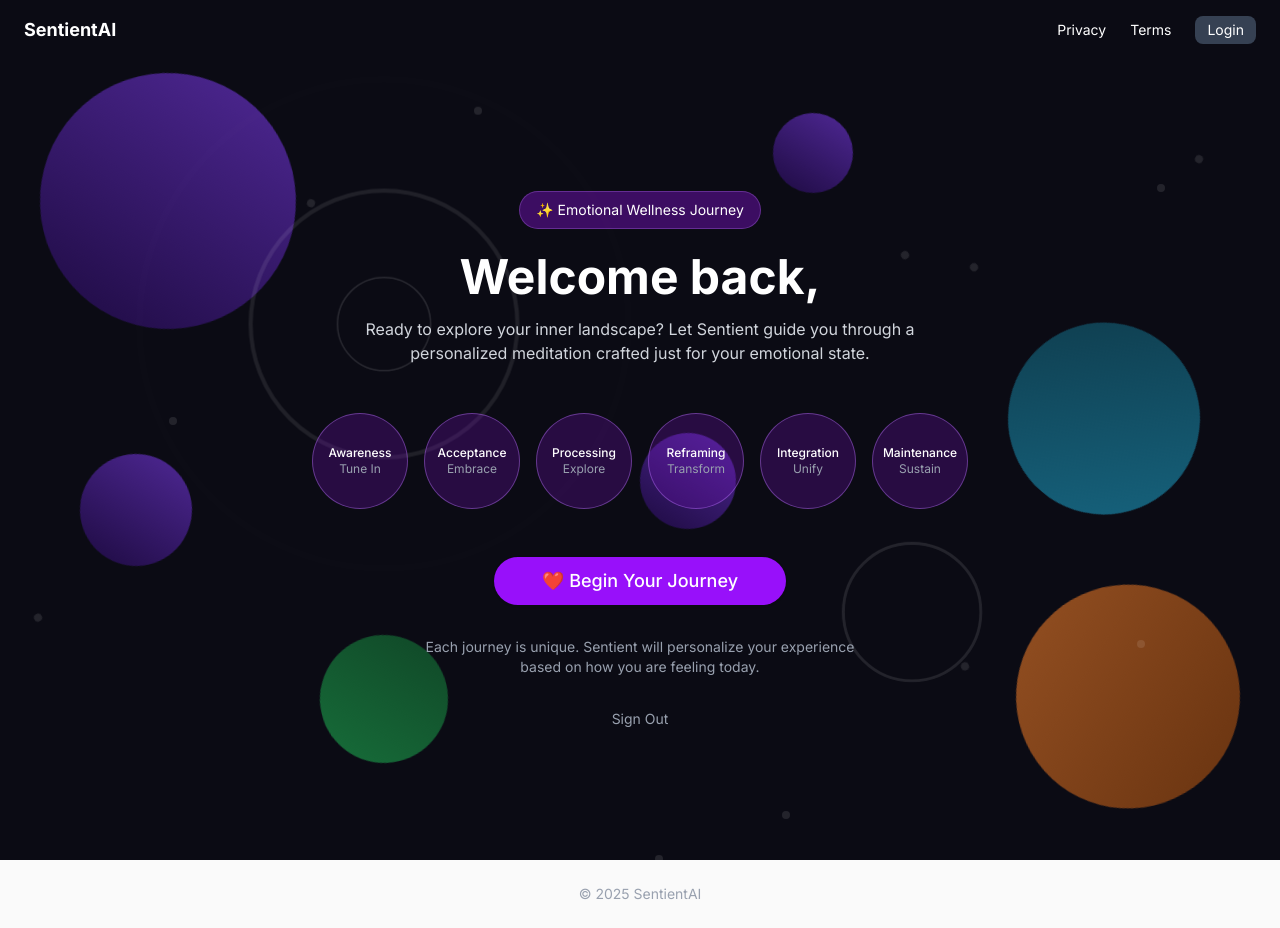
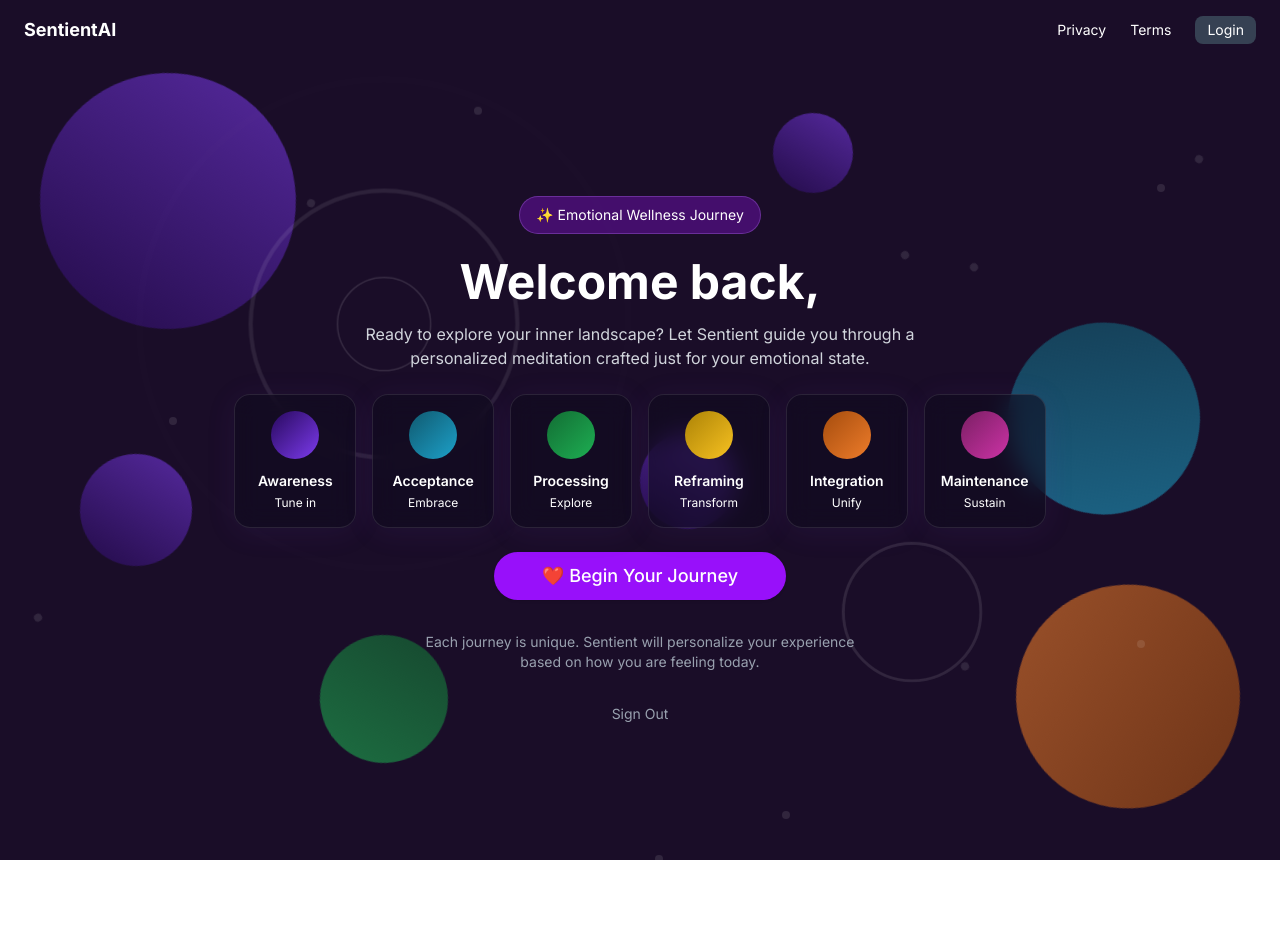
Before and after one commit to jyse/sentient-ai-app, a Next.js app: page / in a window 1280 px wide. After the commit the page ends 860 px from the top, so only its background shows below. Built offline with nearby package versions, Linux system fonts and the light colour scheme; no server answers.

Commit message:
changing the cards on check-in page

```diff
--- a/src/app/(main)/check-in/page.tsx
+++ b/src/app/(main)/check-in/page.tsx
@@ -4,6 +4,7 @@ import { useState } from "react";
 import { useRouter, useSearchParams } from "next/navigation";
 import { supabase } from "@/lib/supabaseClient";
 import { Button } from "@/components/ui/button";
+import PlanetBackground from "@/components/visuals/PlanetBackground";
 
 const MOODS = [
   {
@@ -112,21 +113,10 @@ export default function CheckInPage() {
   };
 
   return (
-    <div className="min-h-screen bg-purple-950 text-white relative overflow-hidden">
-      {/* Floating Orbs */}
-      <div className="absolute top-20 left-20 w-48 h-48 bg-purple-600 rounded-full blur-3xl opacity-60" />
-      <div className="absolute top-10 right-32 w-32 h-32 bg-purple-500 rounded-full blur-3xl opacity-40" />
-      <div className="absolute bottom-32 left-1/3 w-64 h-64 bg-teal-600 rounded-full blur-3xl opacity-50" />
-      <div className="absolute bottom-20 right-20 w-56 h-56 bg-orange-600 rounded-full blur-3xl opacity-50" />
+    <div className="min-h-screen bg-brand text-white relative overflow-hidden">
+      <PlanetBackground />
 
       <div className="relative z-10 min-h-screen flex flex-col items-center justify-center p-8">
-        {/* Progress Dots */}
-        <div className="flex gap-2 mb-8">
-          <div className="w-2 h-2 bg-purple-500 rounded-full" />
-          <div className="w-2 h-2 bg-purple-800 rounded-full" />
-          <div className="w-2 h-2 bg-purple-800 rounded-full" />
-        </div>
-
         {/* Title */}
         <h2 className="text-2xl font-semibold mb-4 text-center">
           How are you feeling right now?
@@ -146,7 +136,7 @@ export default function CheckInPage() {
                 ${
                   selectedMood === mood.id
                     ? "bg-gray-800 border-purple-500 scale-105"
-                    : "bg-gray-900/50 border-gray-700 hover:bg-gray-800/70 hover:border-gray-600"
+                    : "bg-[#0f0b1e99] border-gray-700 hover:bg-gray-800/70 hover:border-gray-600"
                 }
               `}
             >
--- a/src/app/(main)/layout.tsx
+++ b/src/app/(main)/layout.tsx
@@ -8,10 +8,9 @@ export default function MainLayout({
   children: React.ReactNode;
 }) {
   return (
-    <div className="min-h-screen flex flex-col bg-neutral-50 text-gray-800">
+    <div className="min-h-screen flex flex-col text-gray-800">
       <Header />
       <main className="flex-1">{children}</main>
-      <Footer />
     </div>
   );
 }
--- a/src/app/(main)/page.tsx
+++ b/src/app/(main)/page.tsx
@@ -7,16 +7,12 @@ import { User } from "@supabase/supabase-js";
 import { Button } from "@/components/ui/button";
 import PlanetBackground from "@/components/visuals/PlanetBackground";
 
-const PHASES = [
-  { id: "awareness", label: "Awareness", subtitle: "Tune In" },
-  { id: "acceptance", label: "Acceptance", subtitle: "Embrace" },
-  { id: "processing", label: "Processing", subtitle: "Explore" },
-  { id: "reframing", label: "Reframing", subtitle: "Transform" },
-  { id: "integration", label: "Integration", subtitle: "Unify" },
-  { id: "maintenance", label: "Maintenance", subtitle: "Sustain" }
+const FALLBACK_NAMES = [
+  "Celestial Being, Explorer",
+  "Seeker",
+  "Traveler",
+  "Beautiful Soul, Cowboy of Life"
 ];
-
-const FALLBACK_NAMES = ["Explorer", "Seeker", "Traveler", "Beautiful soul"];
 
 export default function MainPage() {
   const [user, setUser] = useState<User | null>(null);
@@ -80,25 +76,61 @@ export default function MainPage() {
           Welcome back, <span className="text-purple-300">{userName}</span>
         </h1>
 
-        <p className="text-gray-300 text-center max-w-xl mb-12">
+        <p className="text-gray-300 text-center max-w-xl mb-6">
           Ready to explore your inner landscape? Let Sentient guide you through
           a personalized meditation crafted just for your emotional state.
         </p>
 
-        {/* Phase buttons */}
-        <div className="flex gap-4 mb-12 flex-wrap justify-center max-w-3xl">
-          {PHASES.map((phase) => (
-            <button
-              key={phase.id}
-              className="flex flex-col items-center justify-center w-24 h-24 rounded-full bg-purple-800/30 border border-purple-400/40 hover:bg-purple-700/40 hover:scale-110 transition-all duration-300"
+        {/* Emotional Journey Preview */}
+        <div className="grid grid-cols-2 lg:grid-cols-6 gap-4 max-w-5xl mx-auto mb-6">
+          {[
+            {
+              name: "Awareness",
+              color: "bg-gradient-awareness",
+              description: "Tune in"
+            },
+            {
+              name: "Acceptance",
+              color: "bg-gradient-acceptance",
+              description: "Embrace"
+            },
+            {
+              name: "Processing",
+              color: "bg-gradient-processing",
+              description: "Explore"
+            },
+            {
+              name: "Reframing",
+              color: "bg-gradient-reframing",
+              description: "Transform"
+            },
+            {
+              name: "Integration",
+              color: "bg-gradient-integration",
+              description: "Unify"
+            },
+            {
+              name: "Maintenance",
+              color: "bg-gradient-maintenance",
+              description: "Sustain"
+            }
+          ].map((phase, index) => (
+            <div
+              key={phase.name}
+              className="card-zen p-4 text-center transform hover:scale-105 transition-zen"
+              style={{ animationDelay: `${index * 100}ms` }}
             >
-              <span className="text-xs font-medium">{phase.label}</span>
-              <span className="text-xs text-gray-400">{phase.subtitle}</span>
-            </button>
+              <div
+                className={`w-12 h-12 ${phase.color} rounded-full mx-auto mb-3 shadow-soft`}
+              ></div>
+              <h3 className="font-semibold text-sm">{phase.name}</h3>
+              <p className="text-xs text-muted-foreground mt-1">
+                {phase.description}
+              </p>
+            </div>
           ))}
         </div>
 
-        {/* Main CTA */}
         <Button
           onClick={() => router.push("/check-in")}
           size="lg"
--- a/src/components/Header.tsx
+++ b/src/components/Header.tsx
@@ -19,7 +19,7 @@ export default function Header() {
 
   return (
     <>
-      <header className="flex items-center justify-between px-6 py-4 bg-[#0b0b14] text-white shadow-md">
+      <header className="flex items-center justify-between px-6 py-4 bg-brand text-white shadow-md">
         <Link href="/" className="font-bold text-lg">
           SentientAI
         </Link>
--- a/src/theme/brandTheme.css
+++ b/src/theme/brandTheme.css
@@ -34,7 +34,32 @@
 
 /* Later you could also add this to a themes.ts */
 .bg-brand {
-  background: #0b0b14;
+  background: #1a0d28;
+}
+
+/* Gradient utility classes */
+.bg-gradient-awareness {
+  background: linear-gradient(135deg, hsl(262, 83%, 20%), hsl(262, 83%, 58%));
+}
+
+.bg-gradient-acceptance {
+  background: linear-gradient(135deg, hsl(194, 75%, 25%), hsl(194, 75%, 45%));
+}
+
+.bg-gradient-processing {
+  background: linear-gradient(135deg, hsl(142, 71%, 25%), hsl(142, 71%, 40%));
+}
+
+.bg-gradient-reframing {
+  background: linear-gradient(135deg, hsl(45, 93%, 35%), hsl(45, 93%, 55%));
+}
+
+.bg-gradient-integration {
+  background: linear-gradient(135deg, hsl(25, 85%, 35%), hsl(25, 85%, 55%));
+}
+
+.bg-gradient-maintenance {
+  background: linear-gradient(135deg, hsl(315, 60%, 30%), hsl(315, 60%, 50%));
 }
 
 .floating-orb {
@@ -64,7 +89,7 @@
 .ripple {
   position: absolute;
   border-radius: 50%;
-  border: 2px solid rgba(255, 255, 255, 0.2);
+  border: 2px solid #ffffff33;
   opacity: 0;
   animation: ripple 4s ease-out infinite;
 }
@@ -73,10 +98,18 @@
   position: absolute;
   left: 50%;
   transform: translateX(-50%);
-  border: 1px solid rgba(255, 255, 255, 0.1);
+  border: 1px solid #ffffff1a;
   border-radius: 9999px;
   width: 24rem;
   height: 24rem;
+}
+
+.card-zen {
+  backdrop-filter: blur(12px);
+  background: rgba(15, 11, 30, 0.6);
+  border: 1px solid #ffffff1a;
+  border-radius: 1rem;
+  box-shadow: 0 4px 30px rgba(103, 58, 183, 0.1);
 }
 
 @keyframes float {
```
